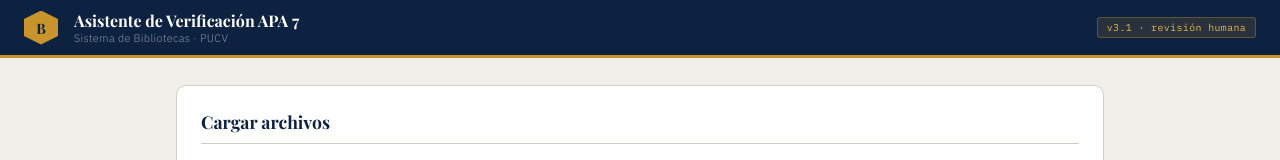
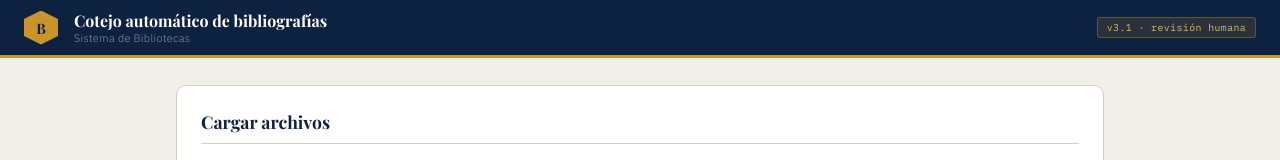
Before and after one commit to pcocana/cotejo_bibliografias, a plain HTML site: page index.html in a window 1280 px wide. Shown: the top 160 px of the page. Drawn offline with nearby package versions, Linux system fonts and the light colour scheme.

Commit message:
Update index.html

```diff
--- a/index.html
+++ b/index.html
@@ -364,8 +364,8 @@ header {
 <header>
   <div class="logo">B</div>
   <div>
-    <div class="h-title">Asistente de Verificación APA 7</div>
-    <div class="h-sub">Sistema de Bibliotecas · PUCV</div>
+    <div class="h-title">Cotejo automático de bibliografías</div>
+    <div class="h-sub">Sistema de Bibliotecas</div>
   </div>
   <div class="h-badge">v3.1 · revisión humana</div>
 </header>
```
